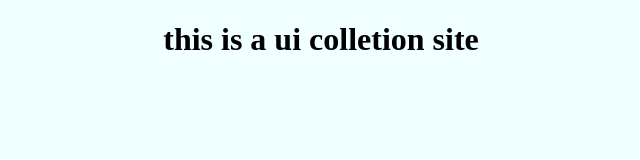
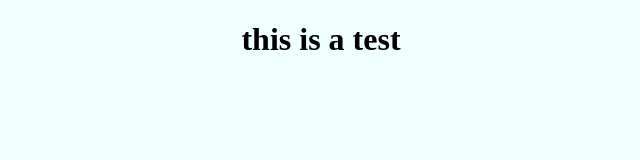
Before and after one commit to afalations/Ui_samples.github.io, a plain HTML site: page index.html in a window 1280 px wide. Shown: the whole page, without its empty margins (319-959 px from the left). Drawn offline with Linux system fonts and the light colour scheme.

Commit message:
Update index.html

```diff
--- a/index.html
+++ b/index.html
@@ -8,6 +8,6 @@
     <link rel="stylesheet" href="style.css" />
   </head>
   <body>
-    <h1>this is a ui colletion site</h1>
+    <h1>this is a test</h1>
   </body>
 </html>
```
